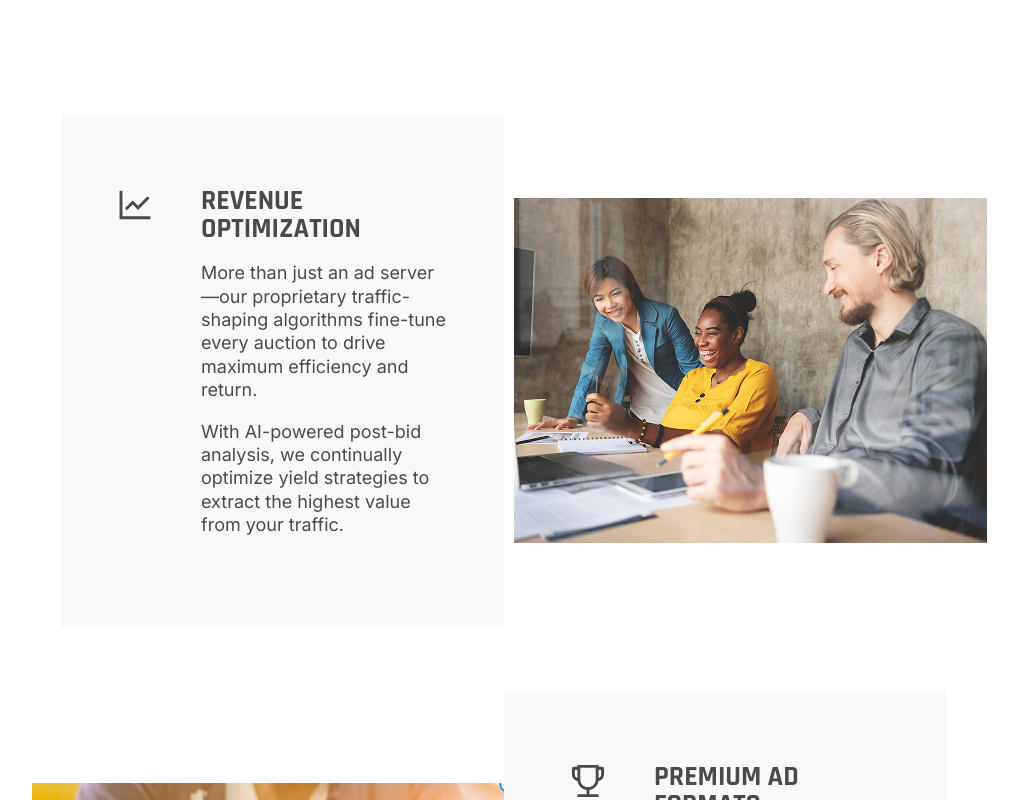
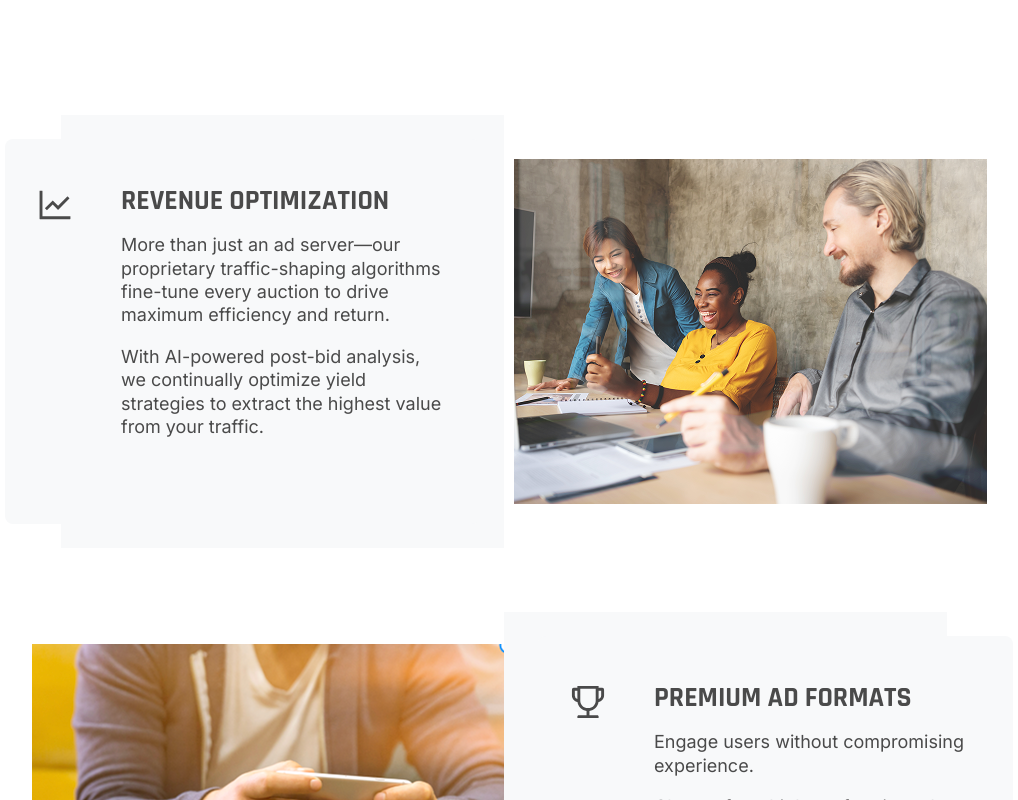
Before and after one commit to jwong65/vite-react-site, a React (Vite) app: page /publisher in a window 1280 px wide. Shown: the part 1760-2560 px from the top of the page, without its empty margins (136-1154 px from the left). Built offline with nearby package versions, Linux system fonts and the light colour scheme.

Commit message:
Changed the text-box instead of text-content width and height

```diff
--- a/src/pages/publisher.css
+++ b/src/pages/publisher.css
@@ -282,7 +282,7 @@
     font-style: normal;
     font-weight: 400;
     line-height: 130%;
-    background: #FFF;
+    background-color: #F8F9FA;
 
     display: flex;
     flex-direction: row;
@@ -293,10 +293,15 @@
 
     margin: 24px;
     border-radius: 8px;
+    width: auto;
+    min-width: 475px;
+    height: auto;
+    min-height: 385px;
 }
 .text-content{
     width: 100%;
-    max-width: 350px;
+    max-height: 100%;
+    height: 100%;
 }
 .text-content p {
     font-family: 'Inter', sans-serif;
```
